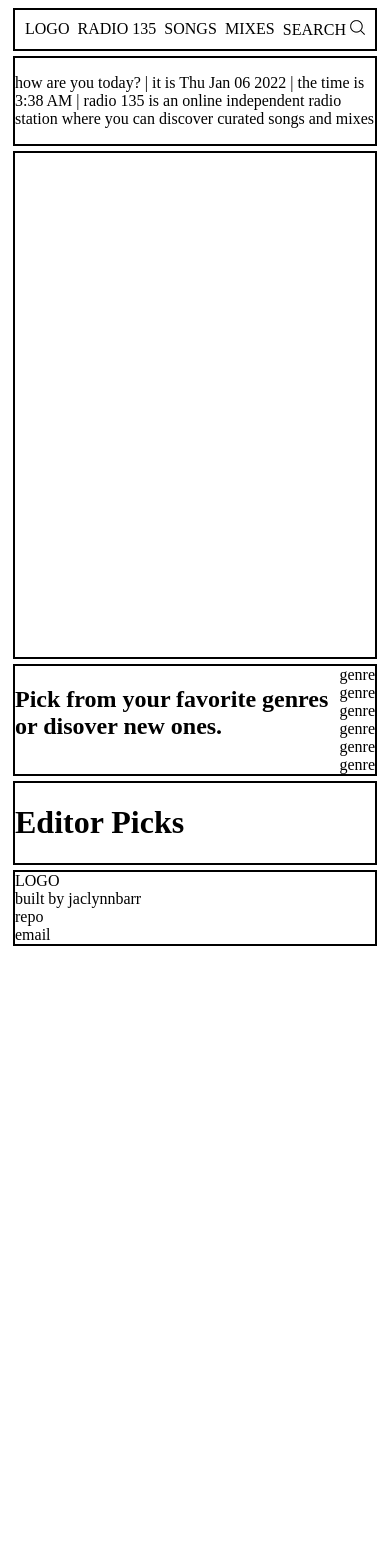
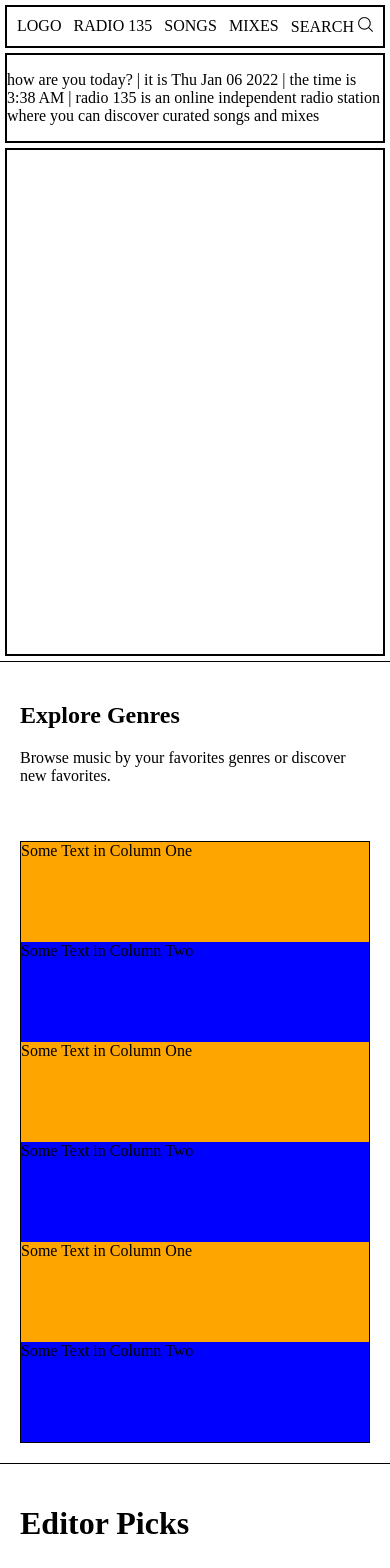
Before and after one commit to jaclynnbarrera/music-player-frontend, a React (Create React App) app: page / in a window 390 px wide. Shown: the top 1568 px of the page. Before the commit the page ends 954 px from the top, so only its background shows below. Built offline with nearby package versions, Linux system fonts and the light colour scheme; no server answers.

Commit message:
add responsive flexbox for genres categories

```diff
--- a/src/components/Genres.js
+++ b/src/components/Genres.js
@@ -4,17 +4,42 @@ import React from "react";
 const Genres = () => {
   return (
     <section class="genres-container">
-      <div>
-        <h1>Pick from your favorite genres or disover new ones.</h1>
+      <div className="left-column">
+        <h1>Explore Genres</h1>
+        <p>Browse music by your favorites genres or discover new favorites.</p>
       </div>
+      <div className="right-column">
+        <div class="genres-grid">
+          <div class="row">
+            <div class="column">
+              <div class="orange-column">Some Text in Column One</div>
+            </div>
 
-      <div class="genres-grid">
-        <div>genre</div>
-        <div>genre</div>
-        <div>genre</div>
-        <div>genre</div>
-        <div>genre</div>
-        <div>genre</div>
+            <div class="column">
+              <div class="blue-column">Some Text in Column Two</div>
+            </div>
+          </div>
+
+          <div class="row">
+            <div class="column">
+              <div class="orange-column">Some Text in Column One</div>
+            </div>
+
+            <div class="column">
+              <div class="blue-column">Some Text in Column Two</div>
+            </div>
+          </div>
+
+          <div class="row">
+            <div class="column">
+              <div class="orange-column">Some Text in Column One</div>
+            </div>
+
+            <div class="column">
+              <div class="blue-column">Some Text in Column Two</div>
+            </div>
+          </div>
+        </div>
       </div>
     </section>
   );
--- a/src/scss/App.scss
+++ b/src/scss/App.scss
@@ -0,0 +1,5 @@
+html,
+body {
+  margin: 0;
+  padding: 0;
+}
--- a/src/scss/EditorPicks.scss
+++ b/src/scss/EditorPicks.scss
@@ -1,4 +1,4 @@
 .editor-container {
-  border: 2px solid black;
-  margin: 5px;
+  border-top: 1px solid black;
+  padding: 20px;
 }
--- a/src/scss/Footer.scss
+++ b/src/scss/Footer.scss
@@ -1,4 +1,4 @@
 .footer-container {
-  border: 2px solid black;
-  margin: 5px;
+  border-top: 1px solid black;
+  padding: 20px;
 }
--- a/src/scss/Genres.scss
+++ b/src/scss/Genres.scss
@@ -1,19 +1,43 @@
 .genres-container {
-  border: 2px solid black;
-  margin: 5px;
   display: flex;
-  justify-content: space-between;
+  flex-flow: row wrap;
+  border-top: 1px solid black;
 }
 
-.genres-grid {
+.genres-container > div {
+  margin: 20px;
+}
+
+.right-column {
+  border: 1px solid black;
+  flex: 2;
+}
+
+.row {
+  display: flex;
+  flex-direction: row;
+  flex-wrap: wrap;
+  width: 100%;
+}
+
+.column {
   display: flex;
   flex-direction: column;
+  flex-basis: 100%;
 }
 
-.flex-grid .col {
-  flex: 1;
+.orange-column {
+  background-color: orange;
+  height: 100px;
 }
 
-.col {
-  padding: 20px;
+.blue-column {
+  background-color: blue;
+  height: 100px;
 }
+
+@media screen and (min-width: 800px) {
+  .column {
+    flex: 1;
+  }
+}
```
